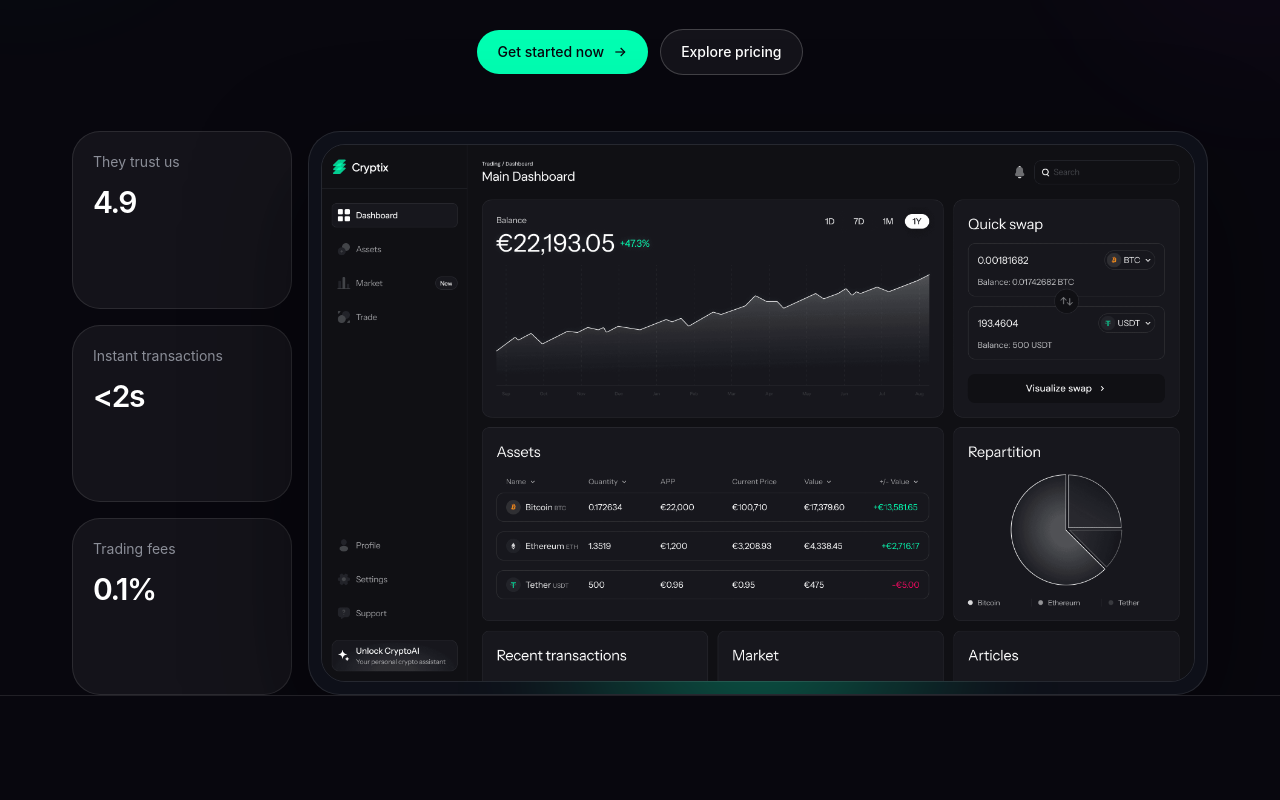
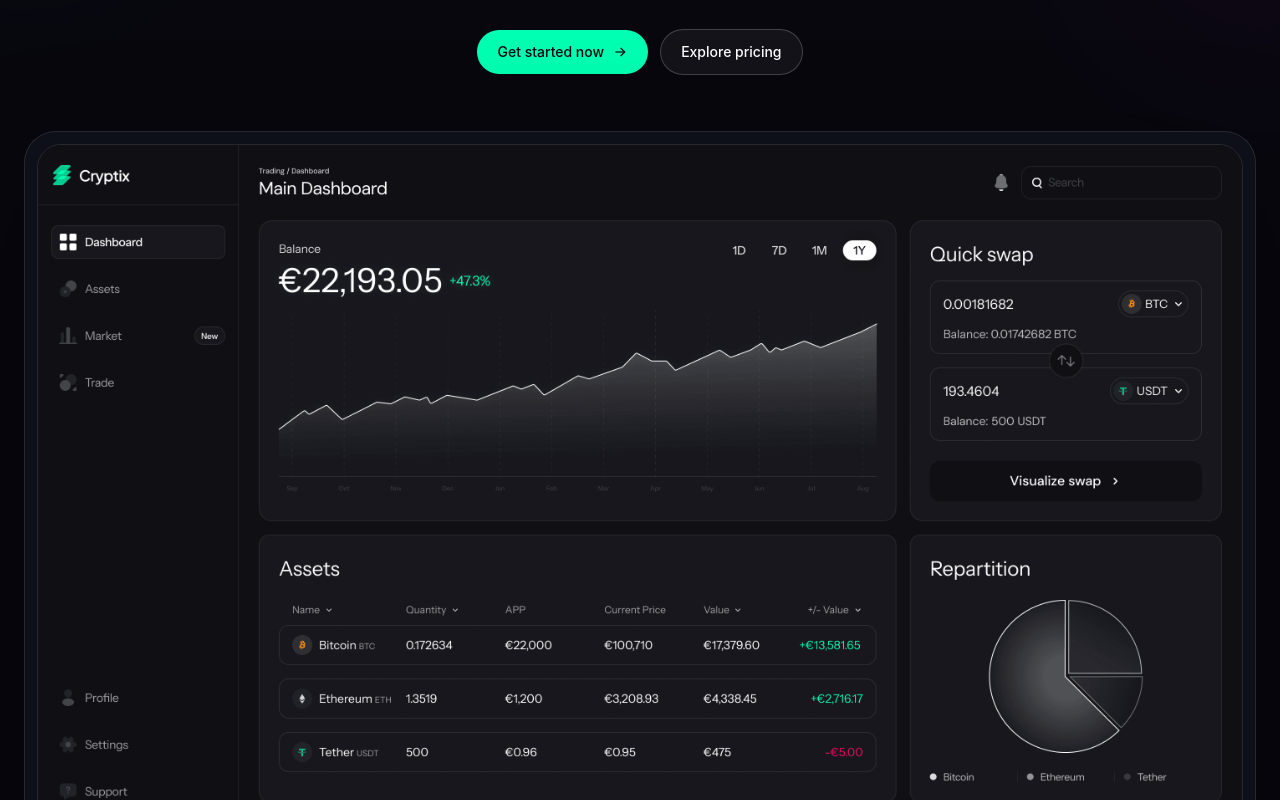
Before and after one commit to mariechristsagbo/cryptix-react, a React (Vite) app: page / in a window 1280 px wide. Shown: the part 480-1280 px from the top of the page. Built offline with nearby package versions, Linux system fonts and the light colour scheme.

Commit message:
refactor: remove heroStats data and update HeroSection layout for improved design

```diff
--- a/src/features/landing/components/sections/HeroSection.jsx
+++ b/src/features/landing/components/sections/HeroSection.jsx
@@ -1,4 +1,4 @@
-import { assets, heroStats } from "../../data";
+import { assets } from "../../data";
 import { StarIcon } from "../../../../shared/icons";
 import { Container, GhostButton, PrimaryButton } from "../../../../shared/ui";
 
@@ -64,35 +64,25 @@ export function HeroSection() {
             <GhostButton href="#pricing">Explore pricing</GhostButton>
           </div>
         </div>
+      </Container>
 
       <div
-          className="hero-fade mt-14 grid gap-4 lg:grid-cols-[220px_minmax(0,1fr)]"
+        className="hero-fade relative z-10 mt-14 w-full px-4 sm:px-6"
         style={{ animationDelay: "0.96s" }}
       >
-          <div className="grid gap-4 sm:grid-cols-3 lg:grid-cols-1">
-            {heroStats.map((item) => (
-              <div
-                key={item.label}
-                className="rounded-[28px] border border-white/10 bg-white/5 p-5 backdrop-blur-xl"
-              >
-                <p className="text-sm text-[#8b8e98]">{item.label}</p>
-                <p className="mt-3 text-3xl font-semibold tracking-[-0.05em] text-white">
-                  {item.value}
-                </p>
-              </div>
-            ))}
-          </div>
-
-          <div className="dashboard-shell rounded-[32px] border border-white/10 bg-[#0e1019] p-3 shadow-[0_40px_120px_rgba(0,0,0,0.45)]">
-            <div className="dashboard-glow" />
+        <div className="mx-auto w-full max-w-[min(1280px,calc(100vw-2rem))]">
+          <div className="dashboard-shell rounded-[28px] border border-white/10 bg-[#0e1019] p-2 shadow-[0_40px_120px_rgba(0,0,0,0.45)] sm:rounded-[32px] sm:p-2.5 md:p-3">
+            <div className="relative overflow-hidden rounded-[20px] border border-white/10 sm:rounded-[24px]">
               <img
                 src={assets.heroDashboard}
                 alt="Cryptix dashboard"
-              className="relative w-full rounded-[24px] border border-white/10 object-cover"
+                className="relative block w-full object-cover"
               />
+              <div className="pointer-events-none absolute inset-x-0 bottom-0 h-2 bg-[#0b0911]" />
             </div>
           </div>
-      </Container>
+        </div>
+      </div>
     </section>
   );
 }
--- a/src/features/landing/data/hero.ts
+++ /dev/null
@@ -1,7 +0,0 @@
-import type { StatItem } from "./types";
-
-export const heroStats: StatItem[] = [
-  { label: "They trust us", value: "4.9" },
-  { label: "Instant transactions", value: "<2s" },
-  { label: "Trading fees", value: "0.1%" }
-];
--- a/src/features/landing/data/index.ts
+++ b/src/features/landing/data/index.ts
@@ -3,7 +3,6 @@ export { benefits } from "./benefits";
 export { cryptos } from "./cryptos";
 export { faqItems } from "./faq";
 export { footerLinks, socialLinks } from "./footer";
-export { heroStats } from "./hero";
 export { navLinks } from "./navigation";
 export { pricingPlans } from "./pricing";
 export { steps } from "./steps";
@@ -17,7 +16,6 @@ export type {
   NavLink,
   PricingPlan,
   SocialLink,
-  StatItem,
   StepItem,
   TestimonialItem
 } from "./types";
--- a/src/features/landing/data/types.ts
+++ b/src/features/landing/data/types.ts
@@ -1,11 +1,6 @@
 export interface NavLink {
   label: string;
   href: string;
-}
-
-export interface StatItem {
-  label: string;
-  value: string;
 }
 
 export interface BenefitItem {
```
Lines whose indentation alone changed are shown as unchanged.
